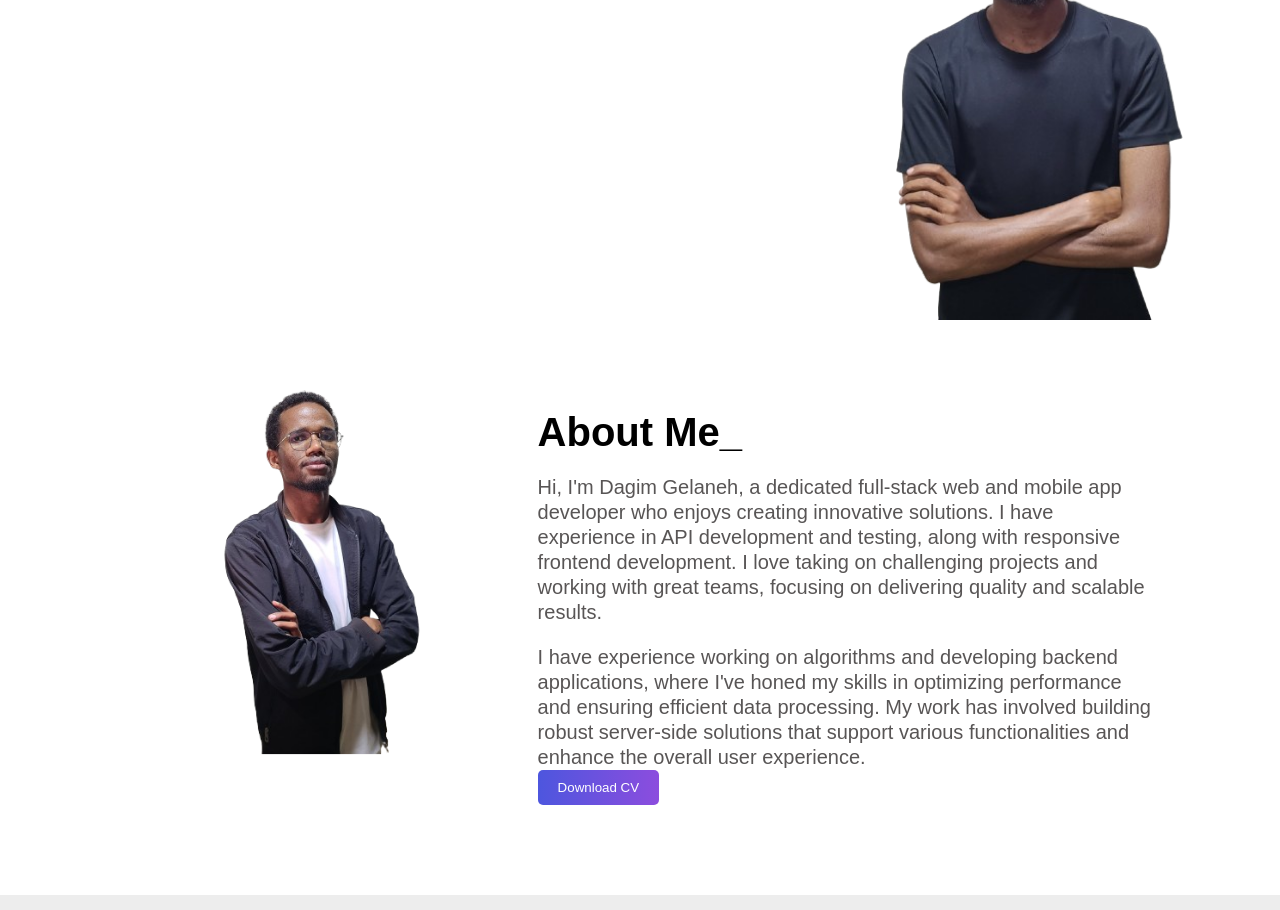
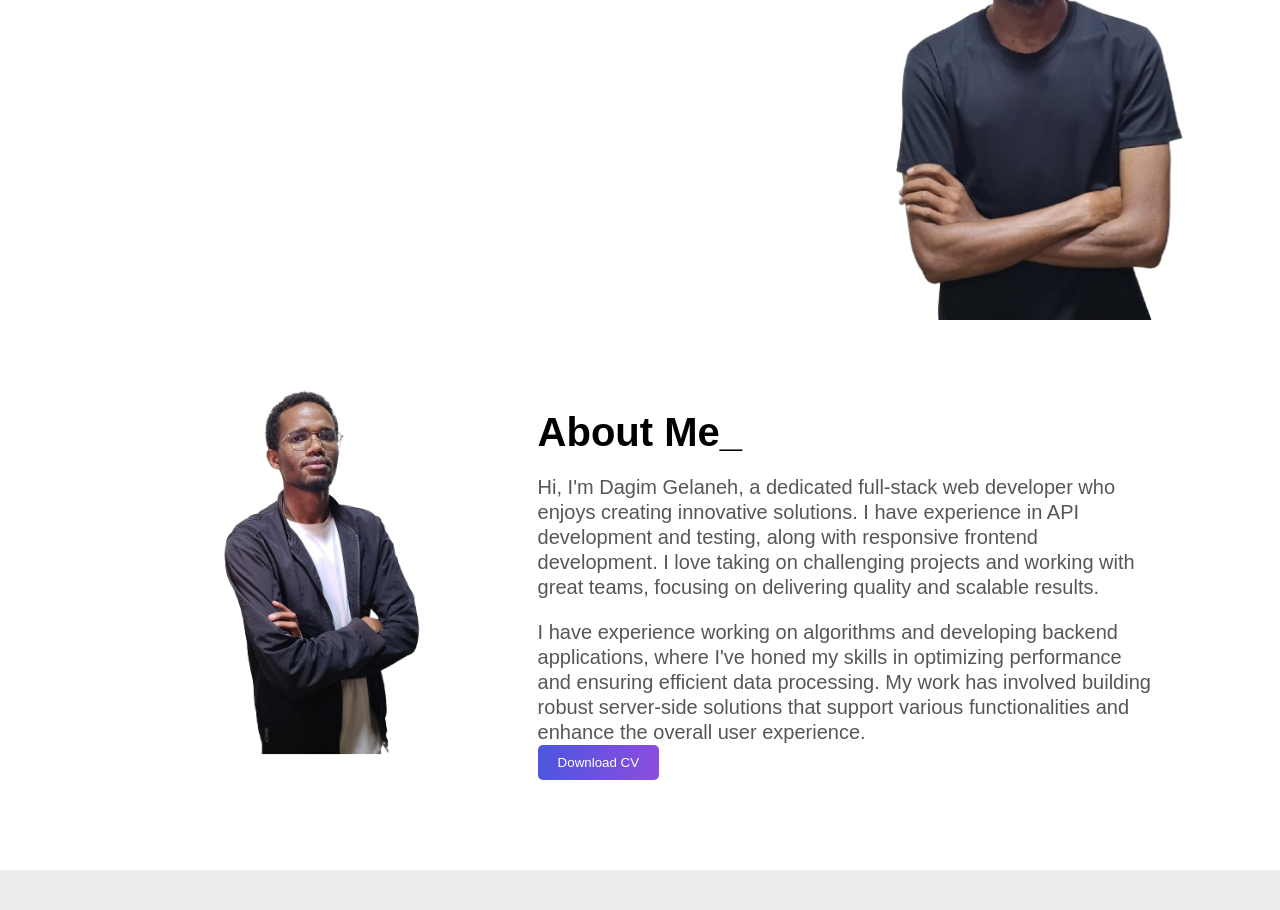
Before and after one commit to dagiStark/myportfolio, a plain HTML site: page index.html in a window 1280 px wide. Shown: the part 480-1390 px from the top of the page. Drawn offline with nearby package versions, Linux system fonts and the light colour scheme.

Commit message:
Update index.html

```diff
--- a/index.html
+++ b/index.html
@@ -55,7 +55,7 @@
         </nav>
 
         <div class="header-text">
-          <p>Full Stack Web and Mobile App Developer</p>
+          <p>Full Stack Web Developer</p>
           <h1>Hi, I'm <span>Dagim Gelaneh</span> From Ethiopia</h1>
         </div>
       </div>
@@ -74,8 +74,7 @@
 
               <h1>About Me_</h1>
               <p>
-                Hi, I&apos;m Dagim Gelaneh, a dedicated full-stack web and mobile
-              app developer who enjoys creating innovative solutions. I have
+                Hi, I&apos;m Dagim Gelaneh, a dedicated full-stack web developer who enjoys creating innovative solutions. I have
               experience in API development and testing, along with responsive
               frontend development. I love taking on challenging projects and
               working with great teams, focusing on delivering quality and
```
